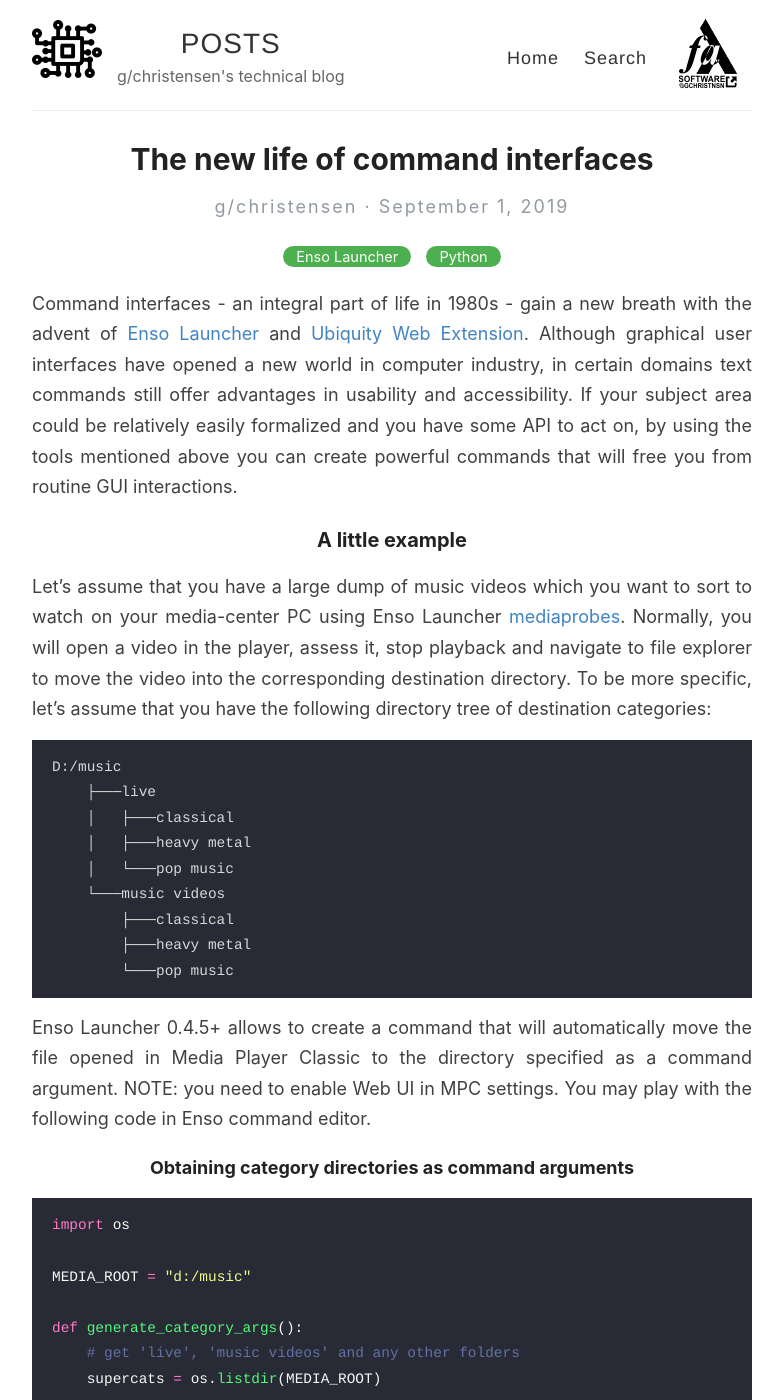
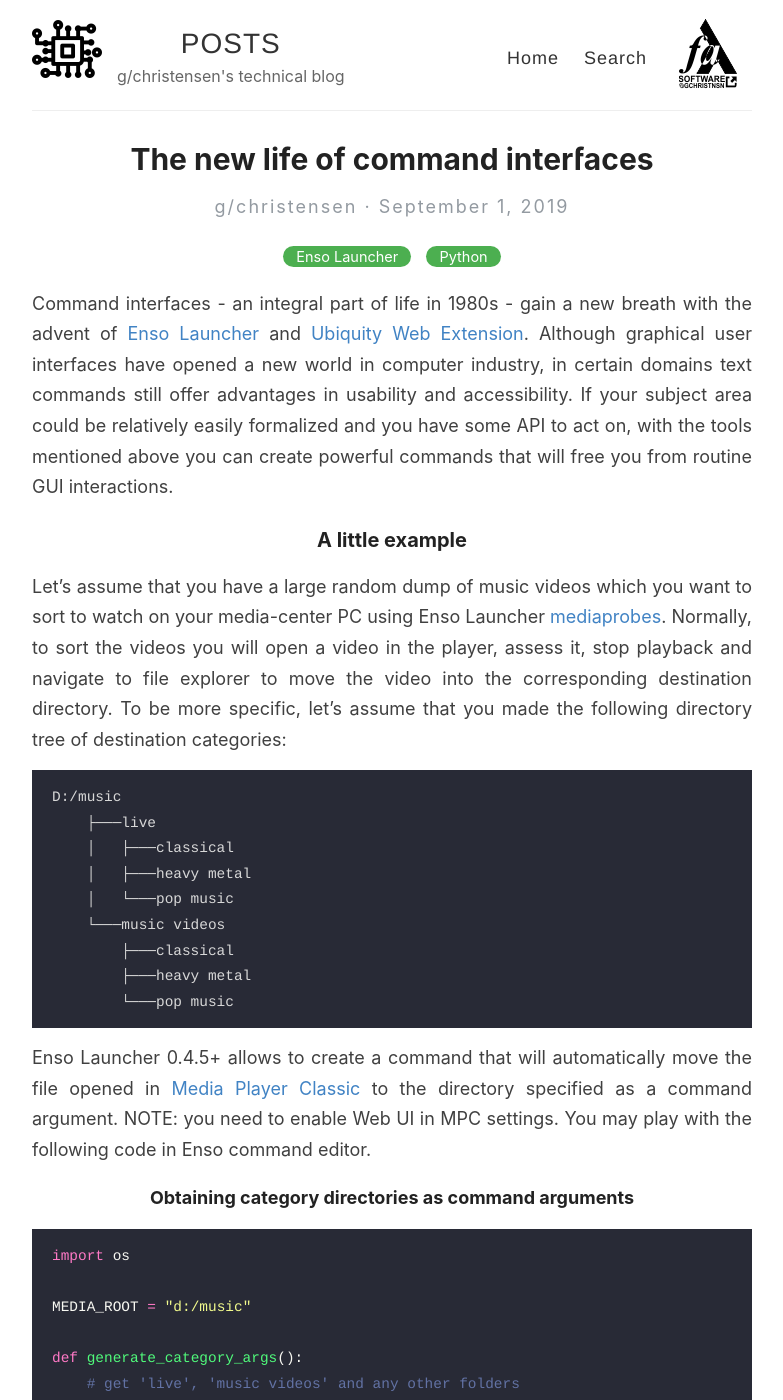
Before and after one commit to GChristensen/posts, a Jekyll site: the page built from _posts/2019-09-01-custom-enso-commands.md, in a window 1280 px wide and 1400 px high. Shown: the whole window, without its empty margins (248-1031 px from the left). Built offline with Jekyll 4.4.1, drawn with Linux system fonts in a browser that asks for light colours; some of the changed text lies outside the part shown.

````diff
--- a/_posts/2019-09-01-custom-enso-commands.md
+++ b/_posts/2019-09-01-custom-enso-commands.md
@@ -9,16 +9,16 @@ Command interfaces - an integral part of life in 1980s -  gain a new breath with
 [Ubiquity Web Extension](https://gchristensen.github.io/ubiquitywe/). Although graphical user interfaces
 have opened a new world in computer industry, in certain domains text commands still offer
 advantages in usability and accessibility. If your subject area could be relatively easily formalized
-and you have some API to act on, by using the tools mentioned above you can create powerful commands
+and you have some API to act on, with the tools mentioned above you can create powerful commands
 that will free you from routine GUI interactions.
 
 ### A little example
 
-Let's assume that you have a large dump of music videos which you want to sort to watch on your
+Let's assume that you have a large random dump of music videos which you want to sort to watch on your
 media-center PC using Enso Launcher [mediaprobes](https://github.com/GChristensen/enso-portable#Mediaprobes).
-Normally, you will open a video in the player, assess it, stop playback and navigate to file explorer
-to move the video into the corresponding destination directory. To be more specific, let's assume that
-you have the following directory tree of destination categories:
+Normally, to sort the videos you will open a video in the player, assess it, stop playback and navigate to
+file explorer to move the video into the corresponding destination directory.
+To be more specific, let's assume that you made the following directory tree of destination categories:
 
 ```
 D:/music
@@ -33,7 +33,8 @@ D:/music
 ```
 
 Enso Launcher 0.4.5+ allows to create a command that will automatically move the file opened in
-Media Player Classic to the directory specified as a command argument. NOTE: you need to enable
+[Media Player Classic](https://en.wikipedia.org/wiki/Media_Player_Classic) to the directory
+specified as a command argument. NOTE: you need to enable
 Web UI in MPC settings. You may play with the following code in Enso command editor.
 
 #### Obtaining category directories as command arguments
````
Also changed, not shown: other parts of _posts/2019-09-01-custom-enso-commands.md (+6 -4 lines).
